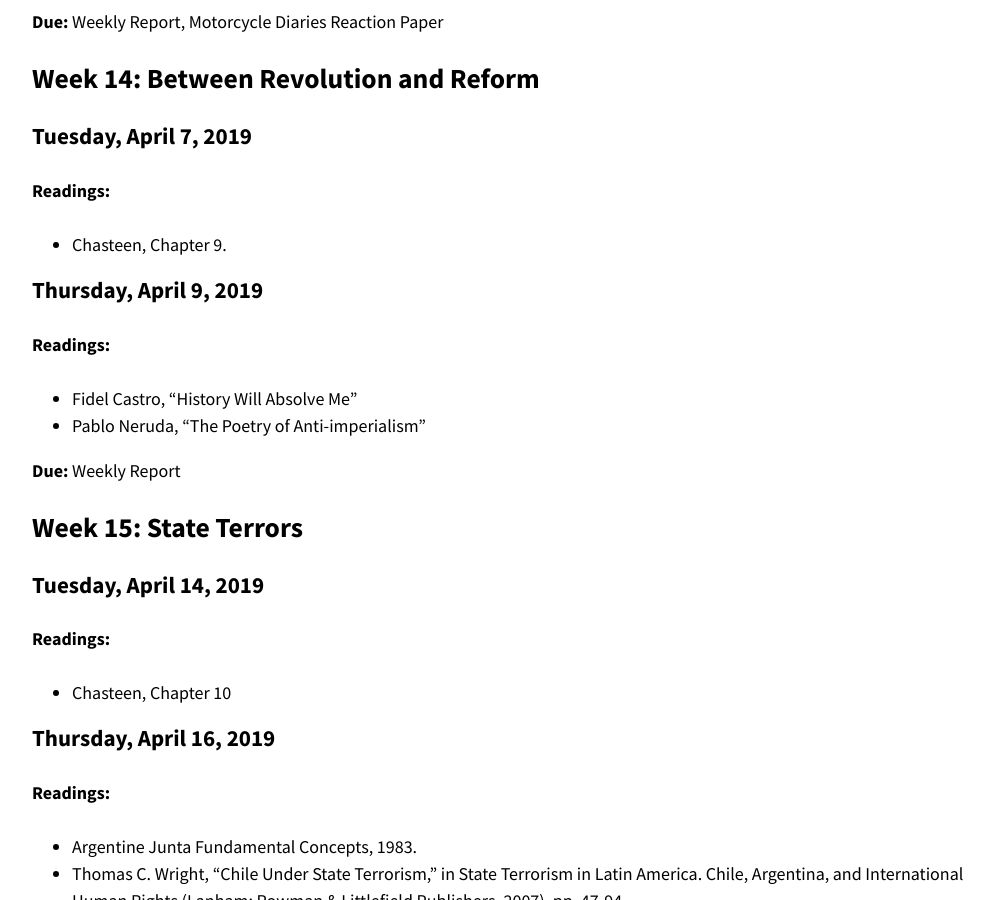
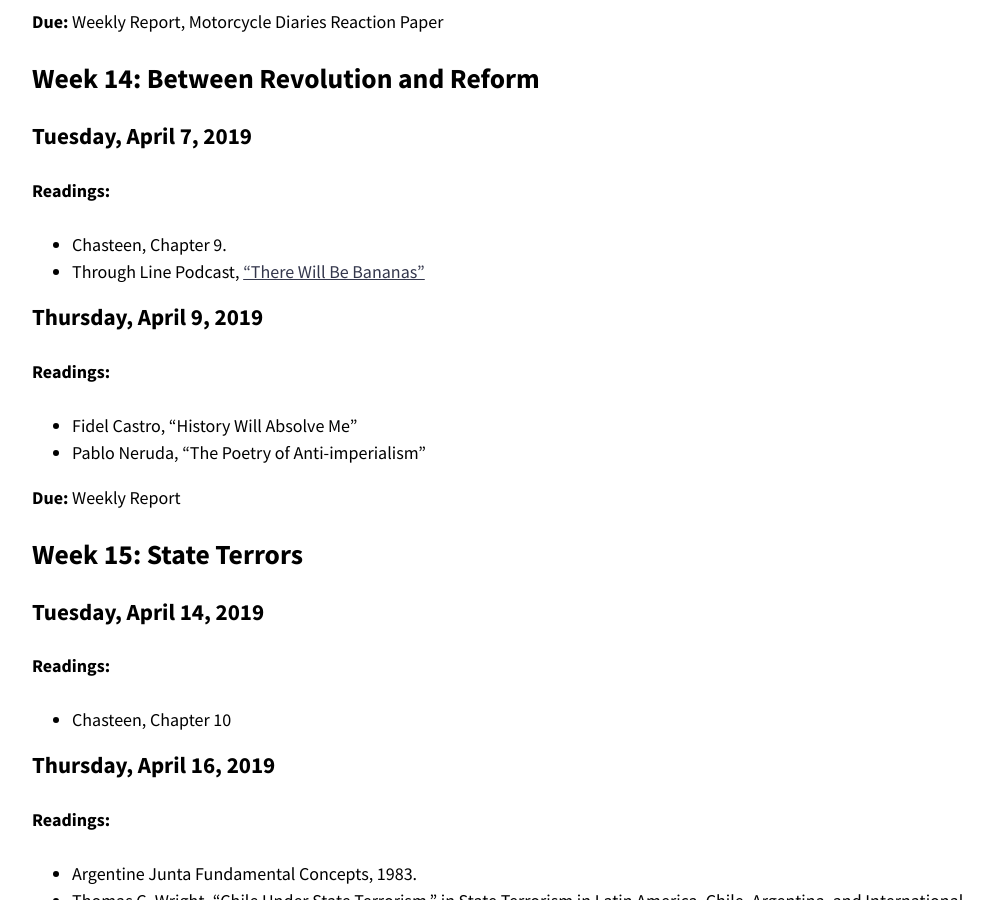
Before and after one commit to chadblack/2020MLA, a Jekyll site: the page built from calendar.md, in a window 1280 px wide and 900 px high, scrolled down 5693 px. Shown: the whole window, without its empty margins (114-1108 px from the left). Built offline with Jekyll 4.4.1, drawn with Linux system fonts in a browser that asks for light colours; nearby versions of some CDN libraries.

Commit message:
npr bananas

```diff
--- a/calendar.md
+++ b/calendar.md
@@ -235,6 +235,8 @@ University Press).
 **Readings:**
 
 * Chasteen, Chapter 9.
+* Through Line Podcast, ["There Will Be
+  Bananas"](https://www.npr.org/2020/01/07/794302086/there-will-be-bananas)
 
 ### Thursday, April 9, 2019
 
```
